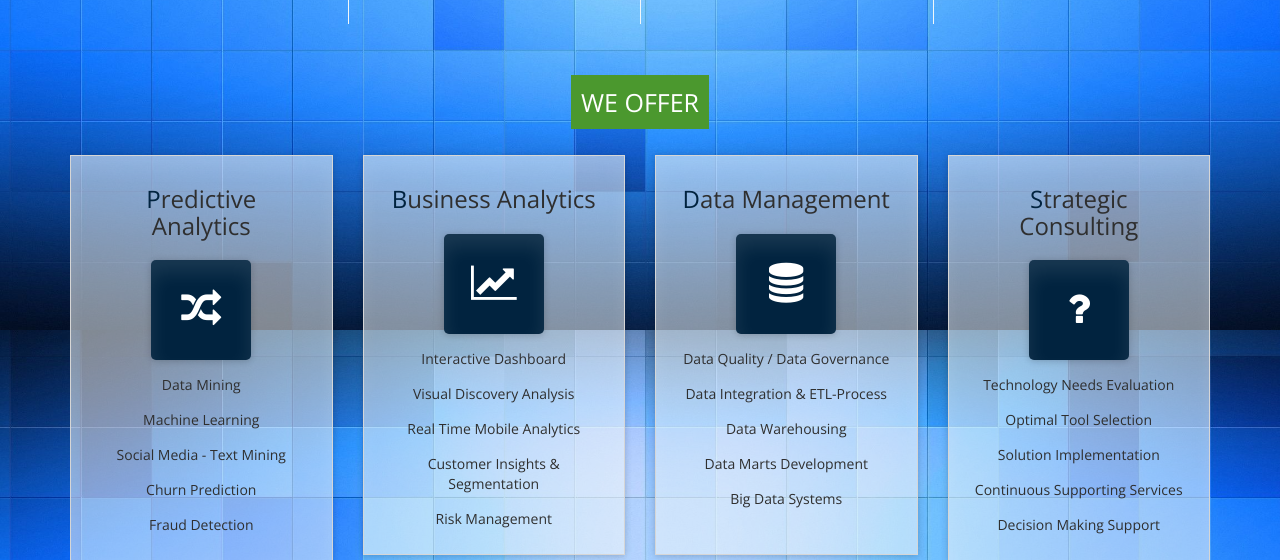
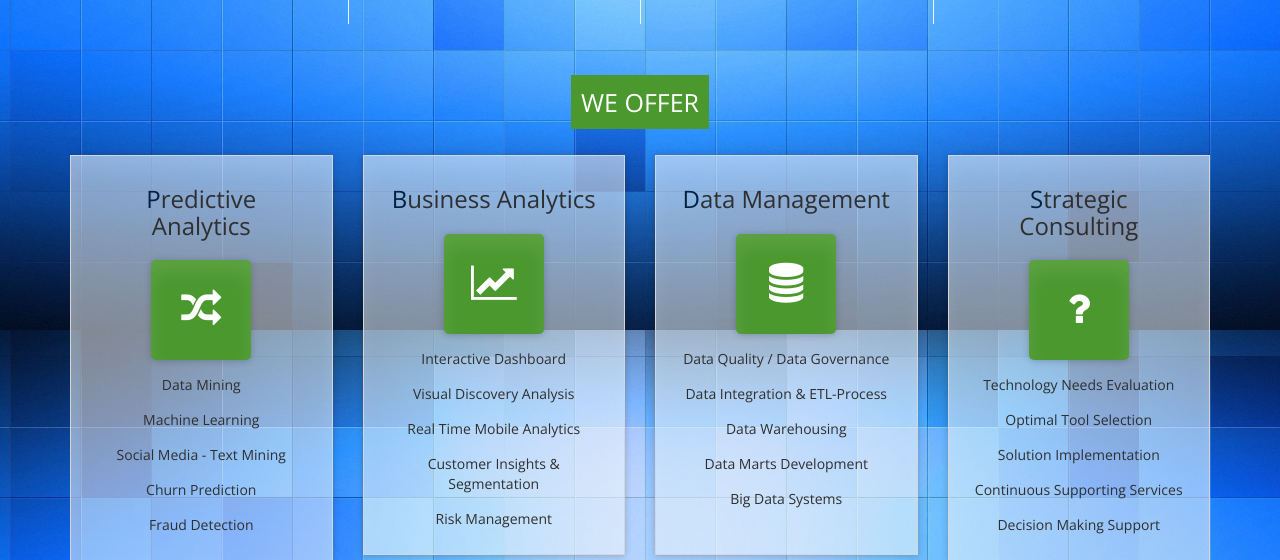
Before and after one commit to ian-iclub/revolution, a PHP site: page / in a window 1280 px wide; the page is wider, and only the part inside the window is pictured. Shown: the part 1950-2510 px from the top of that part. Run offline with PHP 8.4, Linux system fonts and the light colour scheme; some libraries are stand-ins or nearby versions.

Commit message:
Added green highlights to services

```diff
--- a/css/colors/blue.css
+++ b/css/colors/blue.css
@@ -250,7 +250,7 @@ cite {
 }
 
 .price-icon {
-    background-color: #01233F;
+    background-color: #4B982E;
 }
 
 span.price {
```
